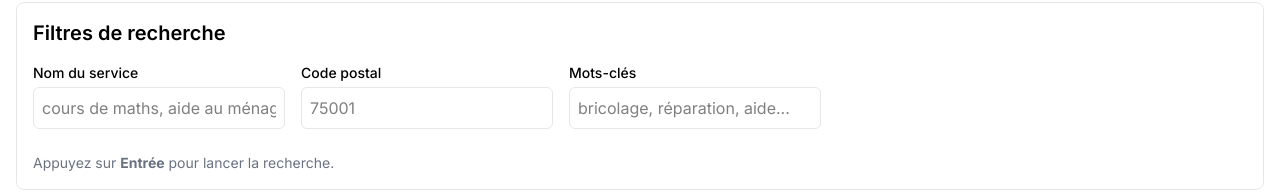
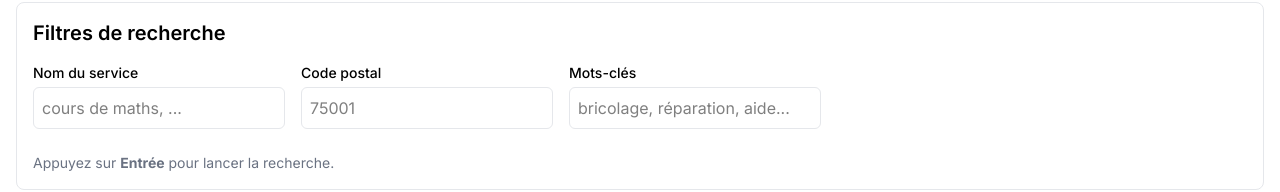
Before and after one commit to theguega/aide-un-etu, a Next.js app: page /services in a window 1280 px wide. Shown: the part 159-351 px from the top of the page. Built offline with nearby package versions, Linux system fonts and the light colour scheme; no server answers; the database is empty.

Commit message:
Placeholder overflow

```diff
--- a/src/components/ui/FilterBar.tsx
+++ b/src/components/ui/FilterBar.tsx
@@ -16,17 +16,17 @@ export function FilterBar() {
     if (pathname?.startsWith("/services")) {
       return {
         label: "Nom du service",
-        placeholder: "cours de maths, aide au ménage, etc.",
+        placeholder: "cours de maths, ...",
       };
     } else if (pathname?.startsWith("/connaissances")) {
       return {
         label: "Nom de la connaissance",
-        placeholder: "électronique, couture, jardinage, etc.",
+        placeholder: "jardinage, couture, ...",
       };
     } else {
       return {
         label: "Nom de l'objet",
-        placeholder: "ordinateur, vélo, perceuse, etc.",
+        placeholder: "ordinateur, vélo, ....",
       };
     }
   };
```
